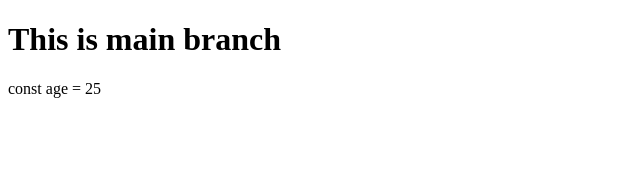
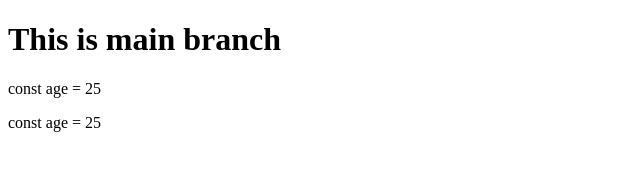
Before and after one commit to Shubhofficial1/test, a plain HTML site: page index.html in a window 1280 px wide. Shown: the full height of the page, 0-640 px from the left. Drawn offline with Linux system fonts and the light colour scheme.

Commit message:
Applied hard reset

```diff
--- a/index.html
+++ b/index.html
@@ -8,5 +8,6 @@
   <body>
     <h1>This is main branch</h1>
     <p>const age = 25</p>
+    <p>const age = 25</p>
   </body>
 </html>
```
